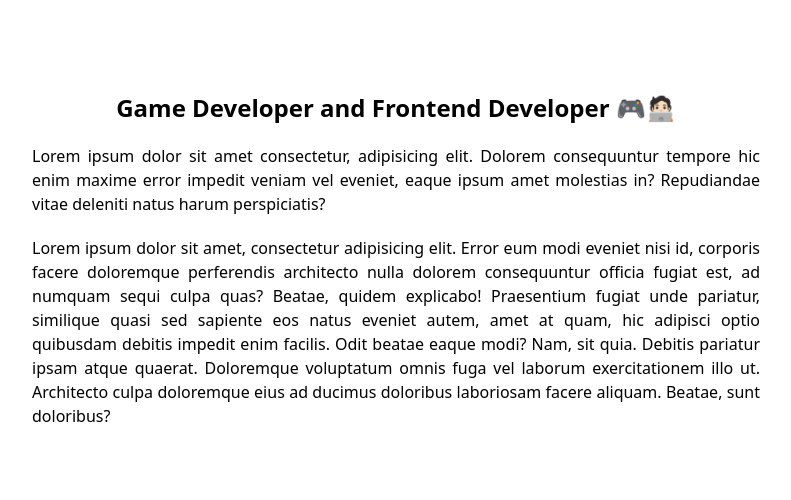
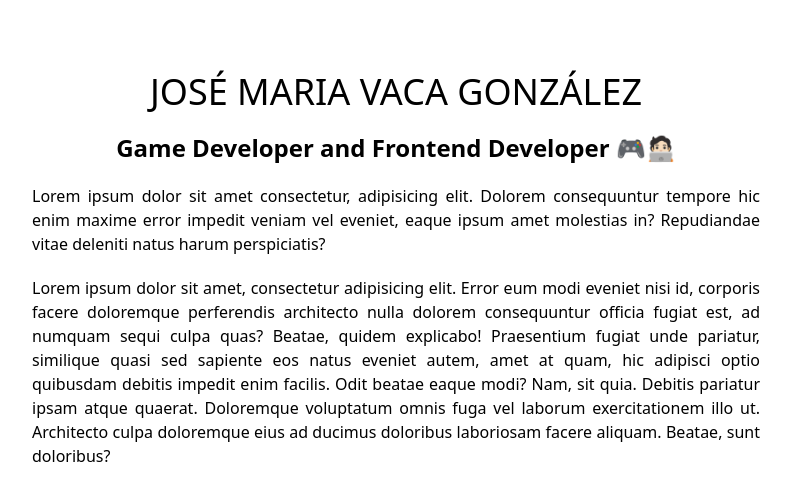
Before and after one commit to Josevaca98/React-Tailwind-dark-light-mode, a React (Create React App) app: page / in a window 1280 px wide. Shown: the top 500 px of the page, without its empty margins (244-1035 px from the left). Built offline with nearby package versions, Linux system fonts and the light colour scheme.

Commit message:
minimal changes

```diff
--- a/src/App.jsx
+++ b/src/App.jsx
@@ -74,7 +74,7 @@ export default function App() {
   // Render the UI
   return (
     <section className="min-h-screen pt-8 dark:text-gray-100 dark:bg-slate-900 duration-100">
-      <div className="fixed top-5 right-10 duration-100 dark:bg-slate-800 bg-gray-100 rounded">
+      <div className="fixed top-5 right-5 duration-100 dark:bg-slate-800 bg-gray-100 rounded">
         {options?.map((opt) => (
           <button
             key={opt.text}
@@ -89,9 +89,7 @@ export default function App() {
       </div>
       <div className="max-w-3xl mx-auto px-5">
         <div className="text-center">
-          <h2 className="uppercase text-white font-ex text-4xl">
-            José Maria Vaca González
-          </h2>
+          <h2 className="uppercase text-4xl pt-10">José Maria Vaca González</h2>
           <h5 className="pt-5 font-semibold text-2xl">
             Game Developer and Frontend Developer 🎮🧑🏻‍💻
           </h5>
```
